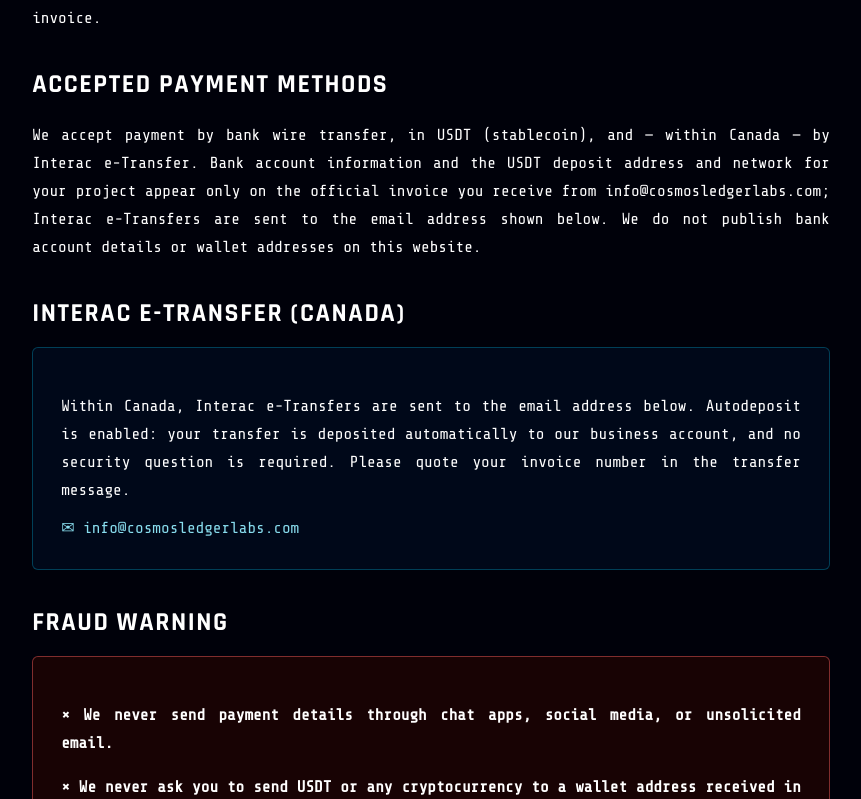
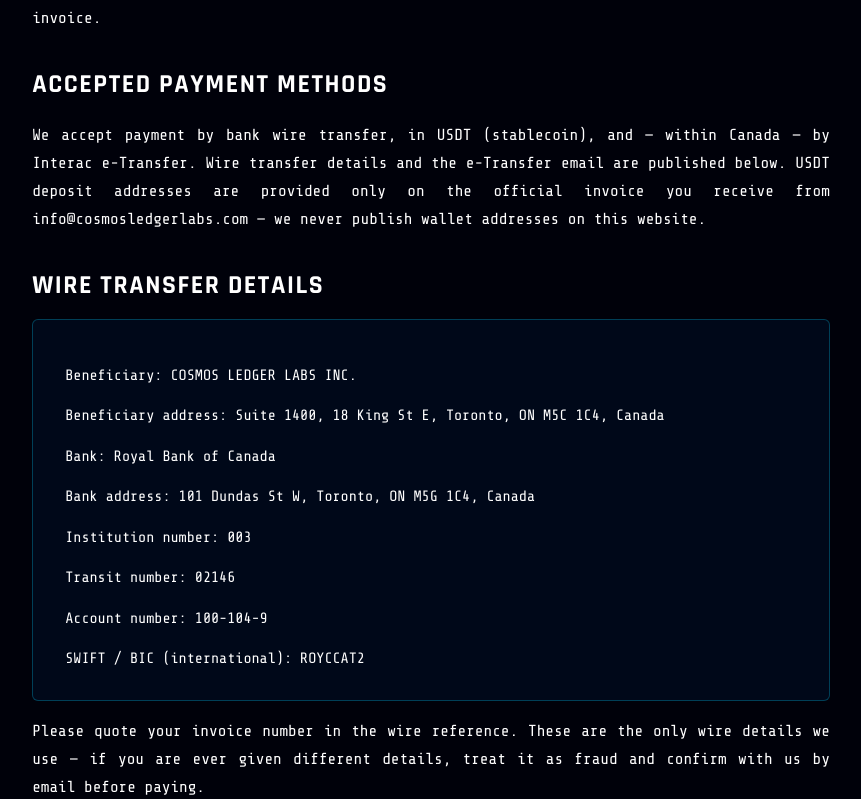
Before and after one commit to cosmosledgerlabs/cosmosledgerlabs-website, a Next.js app: page /payment in a window 1280 px wide. Shown: the part 421-1220 px from the top of the page, without its empty margins (209-1070 px from the left). Built offline with nearby package versions, Linux system fonts and the light colour scheme.

Commit message:
Revise payment methods and add wire transfer info
Updated payment methods text for clarity and added wire transfer details.

```diff
--- a/pages/payment.js
+++ b/pages/payment.js
@@ -20,8 +20,8 @@ const SECTIONS = [
     h: { en: 'ACCEPTED PAYMENT METHODS', zh: '接受的付款方式' },
     body: [
       {
-        en: 'We accept payment by bank wire transfer, in USDT (stablecoin), and — within Canada — by Interac e-Transfer. Bank account information and the USDT deposit address and network for your project appear only on the official invoice you receive from info@cosmosledgerlabs.com; Interac e-Transfers are sent to the email address shown below. We do not publish bank account details or wallet addresses on this website.',
-        zh: '我們接受銀行電匯與 USDT（穩定幣）付款，加拿大境內亦可使用 Interac e-Transfer（電郵轉帳）。您專案的銀行帳戶資料以及 USDT 收款地址與鏈別，僅出現在您從 info@cosmosledgerlabs.com 收到的正式發票上；Interac e-Transfer 則請傳送至下方所示電子郵件地址。我們不會在本網站公開任何銀行帳戶資料或錢包地址。',
+        en: 'We accept payment by bank wire transfer, in USDT (stablecoin), and — within Canada — by Interac e-Transfer. Wire transfer details and the e-Transfer email are published below. USDT deposit addresses are provided only on the official invoice you receive from info@cosmosledgerlabs.com — we never publish wallet addresses on this website.',
+        zh: '我們接受銀行電匯與 USDT（穩定幣）付款，加拿大境內亦可使用 Interac e-Transfer（電郵轉帳）。電匯資料與 e-Transfer 收款電郵公佈於下方。USDT 收款地址僅在您從 info@cosmosledgerlabs.com 收到的正式發票上提供——我們絕不在本網站公開任何錢包地址。',
       },
     ],
   },
@@ -45,6 +45,22 @@ const NEVER = [
 const VERIFY = {
   en: 'Cryptocurrency transfers cannot be reversed. Before sending USDT, confirm the address and network directly with us by email. Any payment request that does not match these rules is fraudulent — do not pay, and forward it to info@cosmosledgerlabs.com for direct confirmation.',
   zh: '加密貨幣轉帳無法撤銷。傳送 USDT 前，請先以電子郵件直接向我們確認收款地址與鏈別。任何不符合上述規則的付款要求均屬詐騙——請勿付款，並將其轉寄至 info@cosmosledgerlabs.com 由我們直接確認。',
+}
+
+const WIRE = [
+  { k: { en: 'Beneficiary', zh: '收款人' }, v: 'COSMOS LEDGER LABS INC.' },
+  { k: { en: 'Beneficiary address', zh: '收款人地址' }, v: 'Suite 1400, 18 King St E, Toronto, ON M5C 1C4, Canada' },
+  { k: { en: 'Bank', zh: '銀行' }, v: 'Royal Bank of Canada' },
+  { k: { en: 'Bank address', zh: '銀行地址' }, v: '101 Dundas St W, Toronto, ON M5G 1C4, Canada' },
+  { k: { en: 'Institution number', zh: '銀行代號' }, v: '003' },
+  { k: { en: 'Transit number', zh: '分行代號' }, v: '02146' },
+  { k: { en: 'Account number', zh: '帳號' }, v: '100-104-9' },
+  { k: { en: 'SWIFT / BIC (international)', zh: 'SWIFT / BIC（國際匯款）' }, v: 'ROYCCAT2' },
+]
+
+const WIRENOTE = {
+  en: 'Please quote your invoice number in the wire reference. These are the only wire details we use — if you are ever given different details, treat it as fraud and confirm with us by email before paying.',
+  zh: '請在匯款附言中註明您的發票編號。以上為我們唯一使用的電匯資料——若您收到任何不同的匯款資料，請視為詐騙，付款前務必先以電子郵件向我們確認。',
 }
 
 const EMT = {
@@ -95,6 +111,16 @@ export default function Payment() {
           ))}
 
           <section className={styles.section}>
+            <h2 className={styles.h2}>{isZh ? '電匯資料' : 'WIRE TRANSFER DETAILS'}</h2>
+            <div className={styles.card}>
+              {WIRE.map((r) => (
+                <p key={r.k.en} className={styles.item}>{L(r.k)}: {r.v}</p>
+              ))}
+            </div>
+            <p className={styles.body}>{L(WIRENOTE)}</p>
+          </section>
+
+          <section className={styles.section}>
             <h2 className={styles.h2}>{isZh ? 'INTERAC E-TRANSFER（加拿大）' : 'INTERAC E-TRANSFER (CANADA)'}</h2>
             <div className={styles.card}>
               <p className={styles.body}>{L(EMT)}</p>
```
